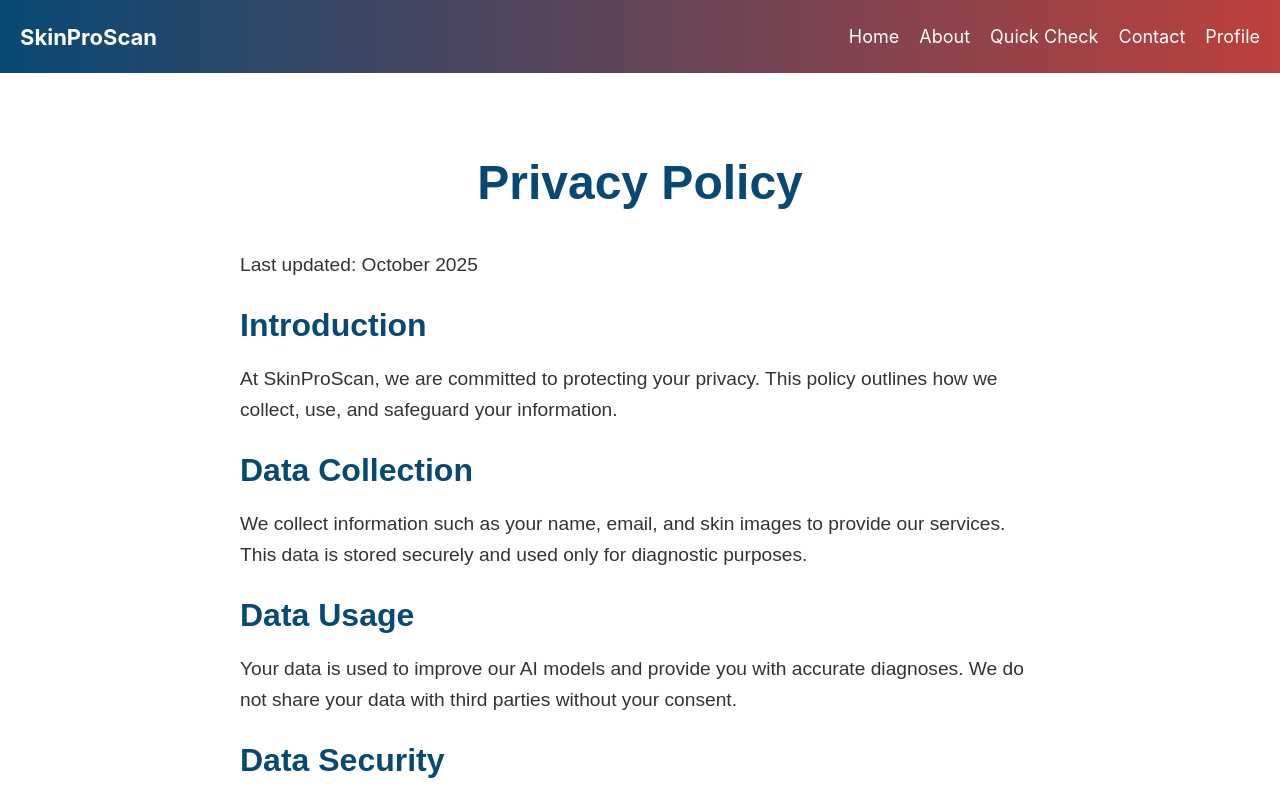
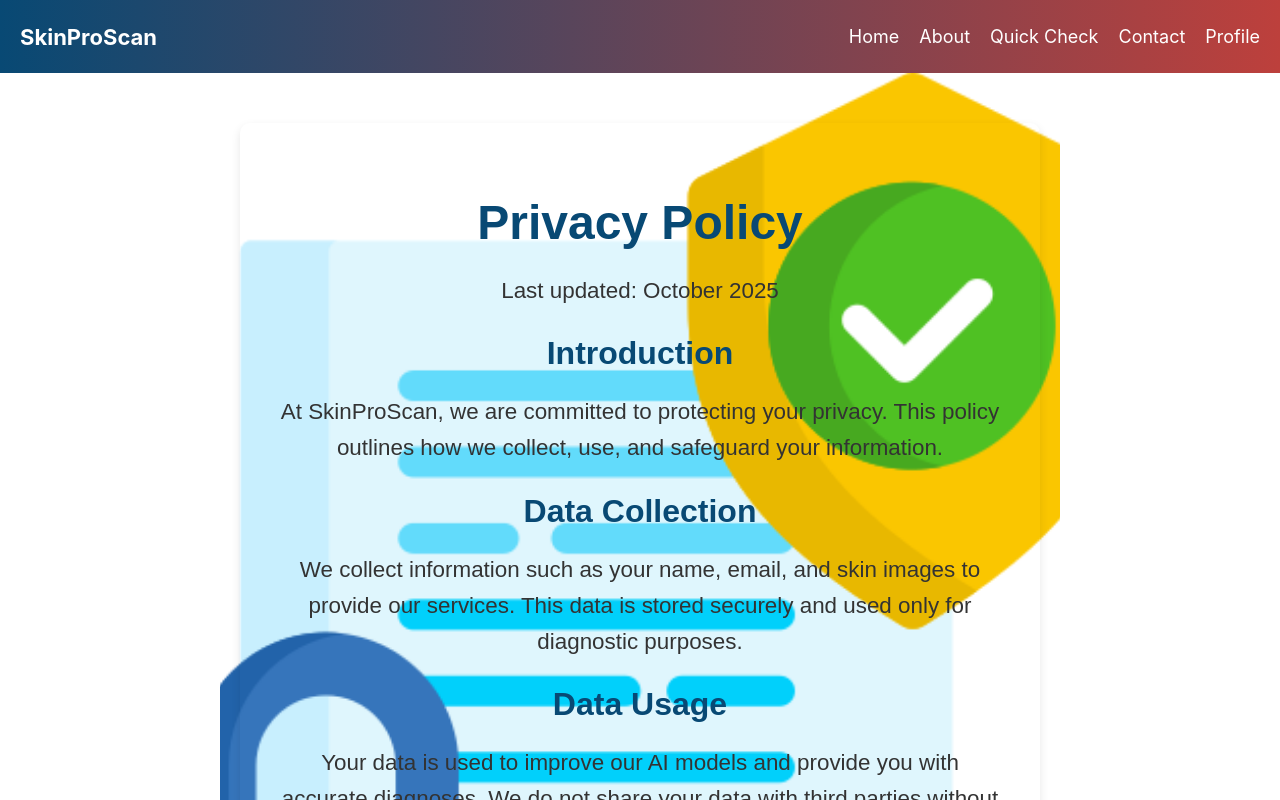
Before and after one commit to Dewasinghe-Dayoda/Final-Year-Project, a React (Create React App) app in the folder frontend/: page /PrivacyPolicy in a window 1280 px wide. Shown: the top 800 px of the page. Built offline with nearby package versions, Linux system fonts and the light colour scheme.

Commit message:
Added a background image to PrivacyPolicy and changed the font size

```diff
--- a/frontend/src/pages/PrivacyPolicy.js
+++ b/frontend/src/pages/PrivacyPolicy.js
@@ -7,6 +7,7 @@ import "../styles/PrivacyPolicy.css";
 const PrivacyPolicy = () => {
   return (
     <div className="privacy-policy-container">
+      <div className="privacy-policy-content">
         <h1>Privacy Policy</h1>
         <p>Last updated: October 2025</p>
         <section>
@@ -34,6 +35,7 @@ const PrivacyPolicy = () => {
           </p>
         </section>
       </div>
+    </div>
   );
 };
 
--- a/frontend/src/styles/PrivacyPolicy.css
+++ b/frontend/src/styles/PrivacyPolicy.css
@@ -5,23 +5,38 @@
   color: #333;
   max-width: 800px;
   margin: 0 auto;
+  position: relative;
+  background: url("../assets/privacy.png") no-repeat center center/cover;
+  min-height: 100vh;
+  display: flex;
+  align-items: center;
+  justify-content: center;
 }
 
-  .privacy-policy-container h1 {
-    font-size: 3rem;
-    color: #084974;
-    margin-bottom: 40px;
+.privacy-policy-content {
+  background-color: transparent;
+  /*background: rgba(255, 255, 255, 0.8);  Adds a white transparent overlay */
+  padding: 40px;
+  border-radius: 10px;
+  box-shadow: 0 4px 10px rgba(0, 0, 0, 0.1);
+  max-width: 90%;
   text-align: center;
 }
 
-  .privacy-policy-container h2 {
-    font-size: 2rem;
+.privacy-policy-content h1 {
+  font-size: 3rem;
   color: #084974;
   margin-bottom: 20px;
 }
 
-  .privacy-policy-container p {
-    font-size: 1.2rem;
+.privacy-policy-content h2 {
+  font-size: 2rem;
+  color: #084974;
+  margin-bottom: 15px;
+}
+
+.privacy-policy-content p {
+  font-size: 1.4rem;
   line-height: 1.6;
-    margin-bottom: 20px;
+  margin-bottom: 15px;
 }
```
Lines whose indentation alone changed are shown as unchanged.
